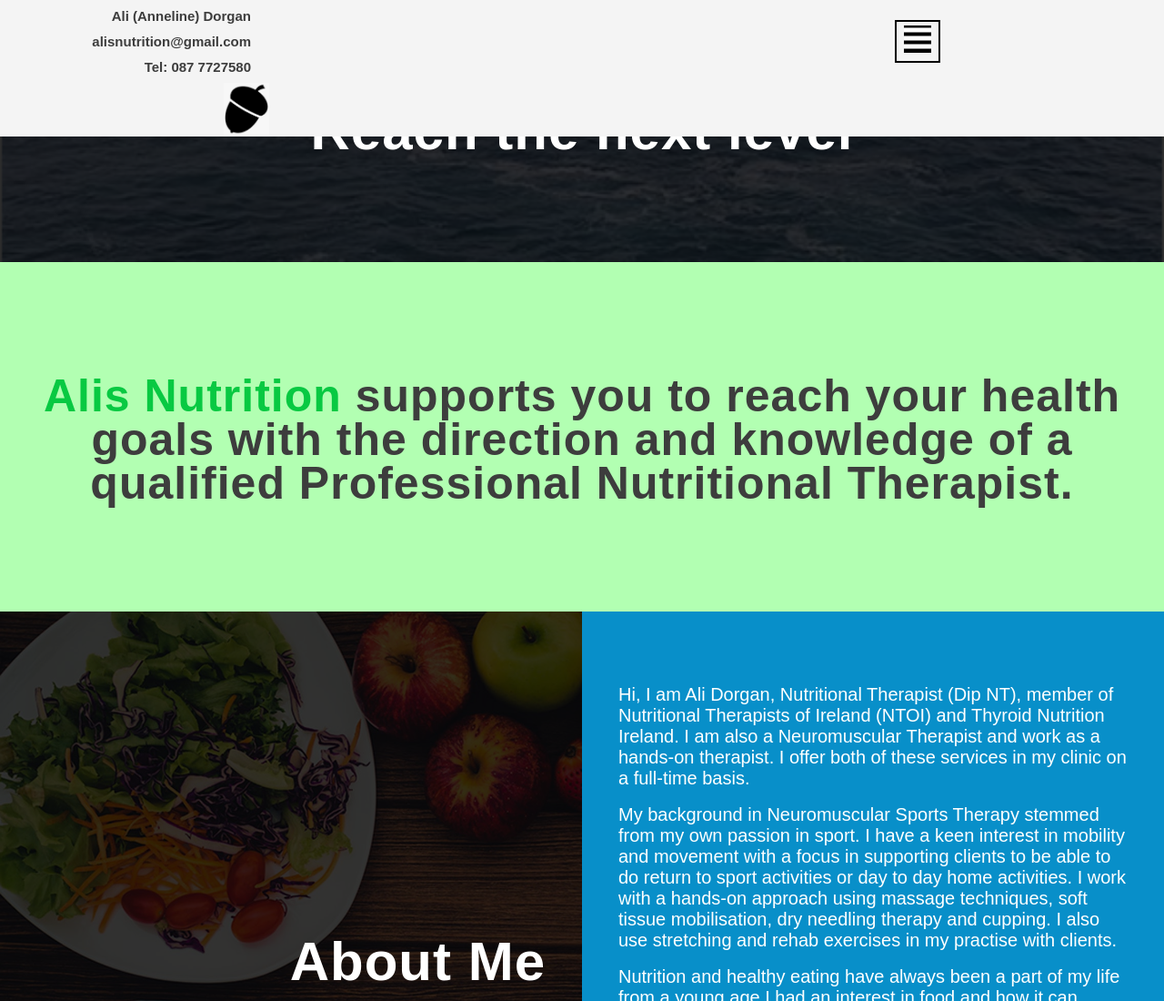
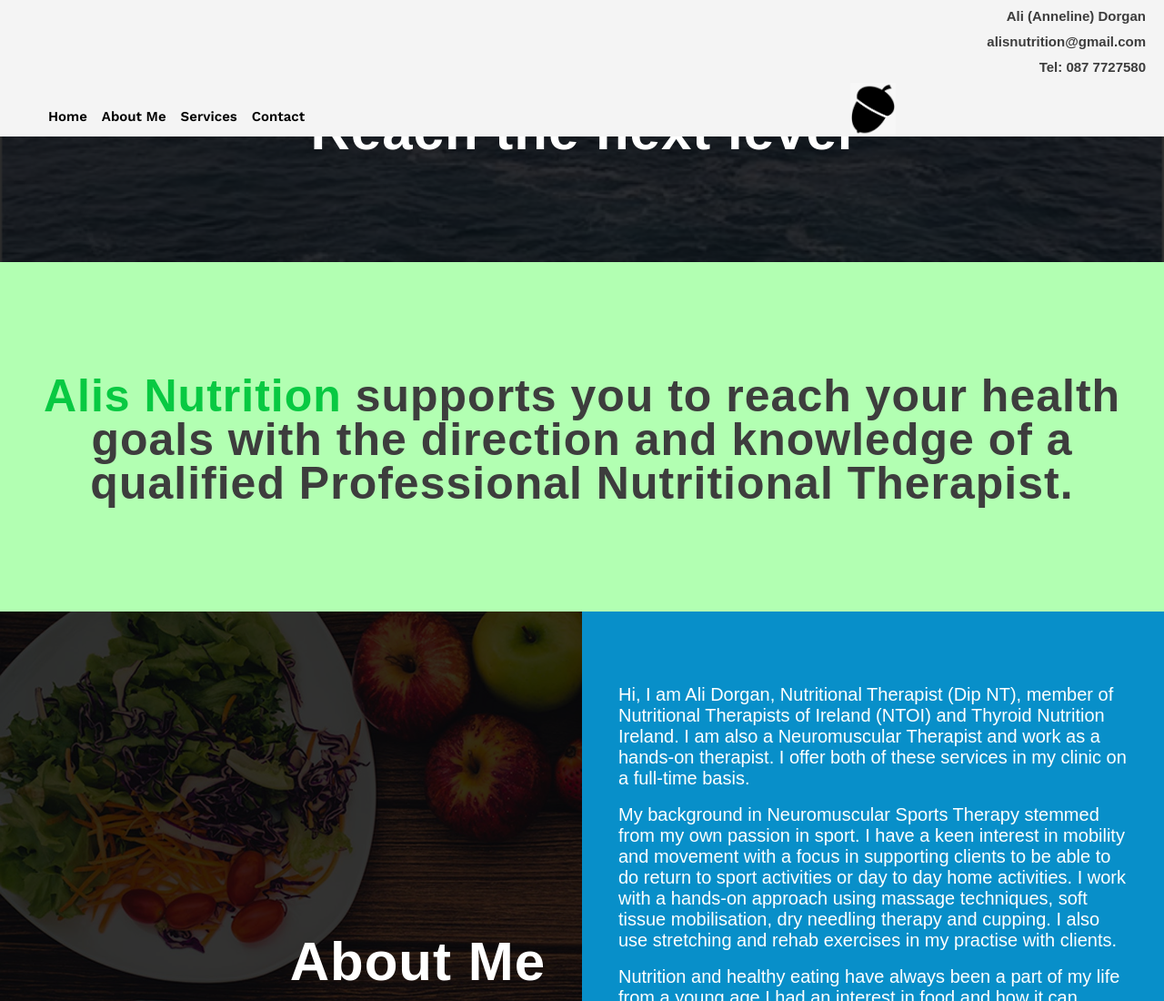
Before and after one commit to duinneacha/alinutrition, a website: page public/index.html in a window 1280 px wide. Shown: the top 1100 px of the page at 91% size. Drawn offline with nearby package versions, Linux system fonts and the light colour scheme; a web font is replaced by a local one.

Commit message:
Large Screen Nav Fixed

```diff
--- a/public/css/big_screen_style.css
+++ b/public/css/big_screen_style.css
@@ -1,4 +1,128 @@
 @media only screen and (min-width: 750px) {
+
+  .nav-toggle-label {
+    display: none;
+  }
+
+
+  header.top-of-page {
+
+    display: grid;
+    /* grid-template-columns: 1fr auto minmax(600px, 3fr) 1fr; */
+    grid-template-columns: 1fr 1fr;
+    position: fixed;
+
+  }
+
+  .contact-details {
+    grid-column-start: 1;
+    grid-column-end: 3;
+    justify-content: right;
+    font-weight: bold;
+    line-height: .755rem;;
+    font-size: .75rem;
+    padding-right: 1rem;
+    padding-top: .5rem;
+    padding-bottom: .5rem;
+    /* border: 1px solid red; */
+    border-radius: 5px;
+
+    display: block;
+    text-align: right;
+    top: 0;
+  }
+
+  .open-slide {
+    display: none;
+  }
+
+  .logo {
+    font-size: 2rem;
+    align-self: center;
+    grid-column-start: 2;
+    grid-column-end: 3;
+    /* grid-column: 2 / 3; */
+  }
+
+
+  nav {
+    all: unset;
+    /* grid-column: 3 / 4; */
+    /* display: flex; */
+    /* justify-content: flex-end; */
+    align-items: center;
+
+  }
+
+  .navbar-nav {
+    display: inline;
+    grid-column-start: 1;
+    grid-column-end: 3;
+    font-size: .75rem;
+
+  }
+  nav a {
+    /* opacity: 1; */
+    /* position: relat5ive; */
+    float:left;
+    /* display:block; */
+    /* color:red; */
+    /* text-align:center; */
+    padding: .2rem .4rem;
+    /* margin: auto; */
+    text-decoration:none;
+    color: black;
+    font-weight: 900;
+
+
+    /* border: 2px solid black; */
+  }
+
+  nav a::before {
+    content: '';
+    display: block;
+    height: 5px;
+    background: #000;
+    position: absolute;
+    top: -.55em;
+    left: 0;
+    right: 0;
+    transform: scale(0, 1);
+    transition: transform ease-in-out 250ms;
+  }
+
+  nav a:hover::before {
+    transform: scale(1, 1);
+  }
+
+  /* nav ul {
+    display: inline-block;
+  } */
+
+  nav li {
+    margin-left: 3em;
+    margin-bottom: 0;
+  }
+
+  .navbar{
+    /* background-color:#3b5998; */
+    overflow:hidden;
+    /* height:100%; */
+    /* margin: auto; */
+
+  }
+
+  .navbar ul{
+    margin:8px 0 0 0;
+    list-style:none;
+  }
+
+  .navbar a:hover{
+    background-color:#ddd;
+    color:#000;
+  }
+
+
   section {
     padding: 6em 1em;
   }
@@ -85,61 +209,5 @@
     content: 'big screen';
   } */
 
-  .nav-toggle-label {
-    display: none;
-  }
-
-
-  header.top-of-page {
-
-    display: grid;
-    grid-template-columns: 1fr auto minmax(600px, 3fr) 1fr;
-
-  }
-
-  .logo {
-    font-size: 2rem;
-    grid-column: 2 / 3;
-  }
-
-  nav {
-    all: unset;
-    grid-column: 3 / 4;
-    display: flex;
-    justify-content: flex-end;
-    align-items: center;
-
-  }
-
-  nav a {
-    opacity: 1;
-    position: relative;
-  }
-
-  nav a::before {
-    content: '';
-    display: block;
-    height: 5px;
-    background: #000;
-    position: absolute;
-    top: -.55em;
-    left: 0;
-    right: 0;
-    transform: scale(0, 1);
-    transition: transform ease-in-out 250ms;
-  }
-
-  nav a:hover::before {
-    transform: scale(1, 1);
-  }
-
-  nav ul {
-    display: flex;
-  }
-
-  nav li {
-    margin-left: 3em;
-    margin-bottom: 0;
-  }
 
 } /* Media Query */
--- a/public/css/nav_style.css
+++ b/public/css/nav_style.css
@@ -8,7 +8,7 @@ header.top-of-page {
   font-family: 'Work Sans', sans-serif;
   /* background: var(--clr-accent); */
   background: #f4f4f4;
-  position: fixed;
+  /* position: fixed; */
   display: grid;
   grid-template-columns: 1fr 1fr;;
   /* z-index: 999; */
@@ -51,35 +51,6 @@ header.top-of-page {
 .navbar-nav {
   display: none;
 }
-.navbar{
-  /* background-color:#3b5998; */
-  overflow:hidden;
-  height:100%;
-  /* margin: auto; */
-
-}
-
-.navbar a{
-  float:left;
-  display:block;
-  color:black;
-  /* text-align:center; */
-  padding: .2rem .4rem;
-  margin: auto;
-  text-decoration:none;
-  /* font-size:17px; */
-  border: 2px solid black;
-}
-
-.navbar ul{
-  margin:8px 0 0 0;
-  list-style:none;
-}
-
-.navbar a:hover{
-  background-color:#ddd;
-  color:#000;
-}
 
 .open-slide svg {
   color: black;
@@ -120,3 +91,8 @@ header.top-of-page {
   font-size:36px;
   margin-left:50px;
 }
+
+.btn-close {
+  color: #fff;
+  cursor: pointer;
+}
--- a/public/css/styles.css
+++ b/public/css/styles.css
@@ -49,6 +49,7 @@ colour 5: #C2D6CE
   color: var(--clr-text);
   font-size: 1.25rem;
   background: rgba(0,255,0,0.3);
+  scroll-behavior: smooth;
 }
 
 body {
--- a/public/index.html
+++ b/public/index.html
@@ -45,8 +45,8 @@
 
                 <ul class="navbar-nav">
                   <li><a href="#">Home</a></li>
-                  <li><a href="#about-me">About Me</a></li>
-                  <li><a href="#services-section">Services</a></li>
+                  <li><a href="#about-me" data-scroll>About Me</a></li>
+                  <li><a href="#services-section" data-scroll="">Services</a></li>
                   <li><a href="#">Contact</a></li>
                 </ul>
               </nav>
@@ -63,9 +63,13 @@
     <main>
 
         <div id="side-menu" class="side-nav">
-            <a href="#" class="btn-close" onclick="closeSlideMenu()">&times;</a>
+            <!-- <a href="" class="btn-close" onclick="closeSlideMenu()">&times;</a> -->
+
+
+            <span class="btn-close" id="btn-close">&times;</span>
+
             <a href="#">Home</a>
-            <a href="#about-me">About Me</a>
+            <a href="#about-me" data-scroll>About Me</a>
             <a href="#services-section">Services</a>
             <a href="#">Contact</a>
           </div>
--- a/public/js/app.js
+++ b/public/js/app.js
@@ -1,9 +1,30 @@
+
+const sideMenu  = document.getElementById('side-menu');
+const closeButton = document.getElementById('btn-close');
+console.log(closeButton);
+
+closeButton.addEventListener('click', (event) => {
+  console.log('Clicking Close Button');
+  sideMenu.style.width = '0';
+})
+
 function openSlideMenu(){
-  document.getElementById('side-menu').style.width = '250px';
-  document.getElementById('main').style.marginLeft = '250px';
+  console.log("Opening Side Menu");
+  // document.getElementById('side-menu').style.width = '250px';
+  sideMenu.style.width = '250px';
+  // document.getElementById('main').style.marginLeft = '250px';
 }
 
-function closeSlideMenu(){
-  document.getElementById('side-menu').style.width = '0';
+function closeSlideMenu(event){
+  event.preventDefault();
+  console.log(event);
+  sideMenu.style.width = '0';
   document.getElementById('main').style.marginLeft = '0';
 }
+
+// window.addEventListener('mouseup', function(event){
+
+//   if (event.target != sideMenu && event.target.parentNode != sideMenu){
+//       sideMenu.style.display = 'none';
+//   }
+// });
```
